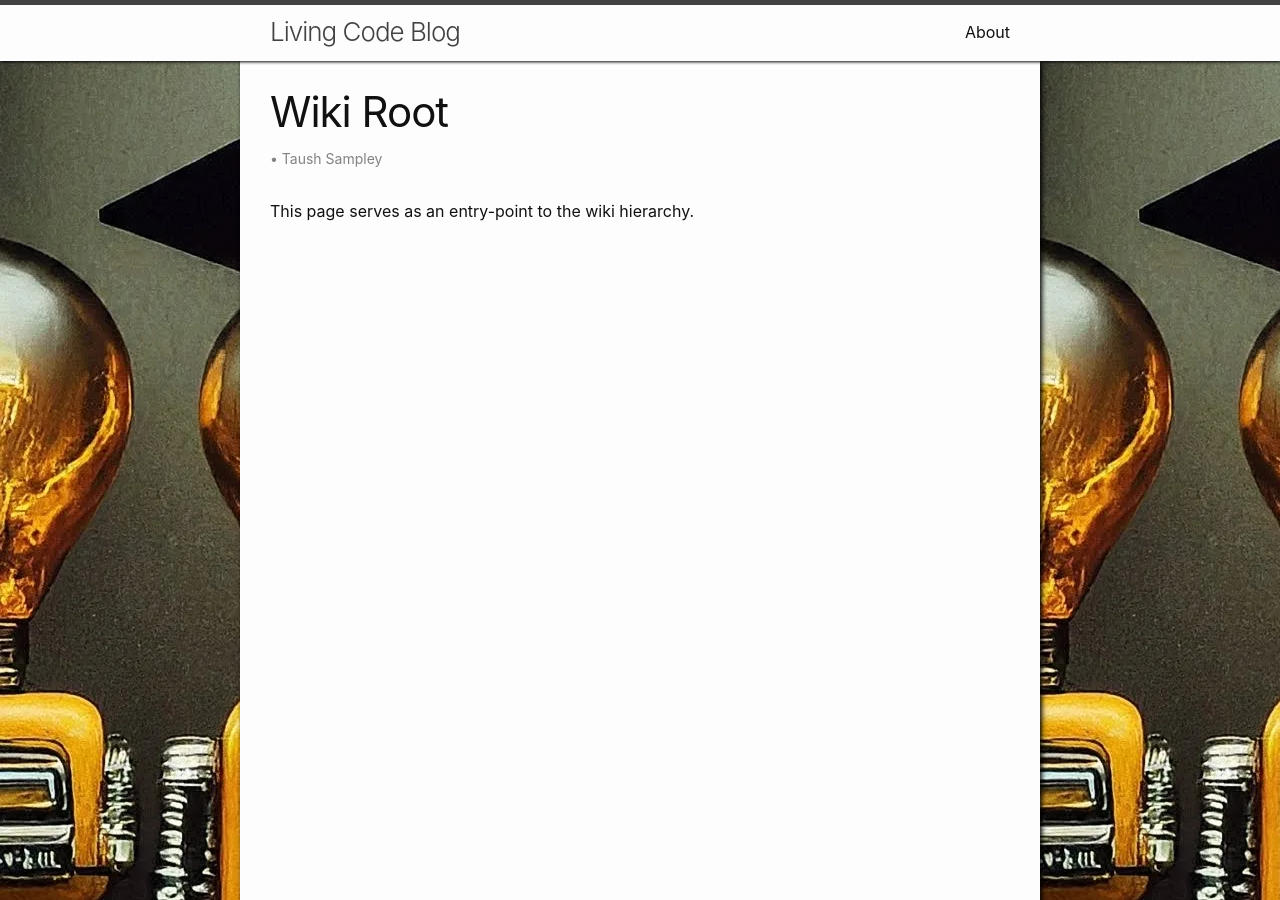
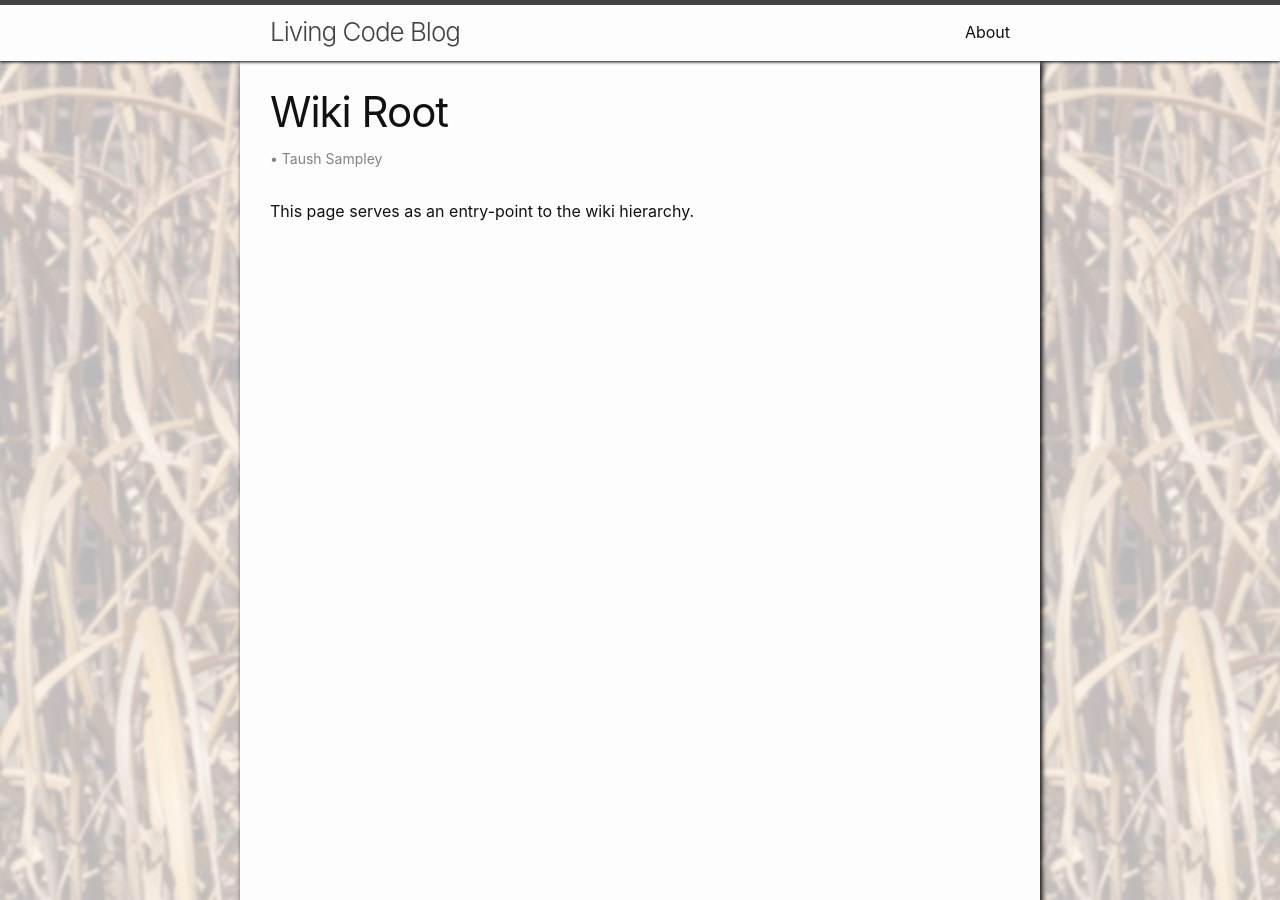
Before and after one commit to TSampley/TSampley.github.io, a Jekyll site: the page built from wiki-root.md, in a window 1280 px wide and 900 px high. Built offline with Jekyll 4.4.1, drawn with Linux system fonts in a browser that asks for light colours.

Commit message:
Replace posts background image

```diff
--- a/_sass/base.scss
+++ b/_sass/base.scss
@@ -157,7 +157,7 @@
     position: sticky;
     top: 0;
 
-    background-image: url("/assets/img/agents.webp");
+    background-image: url("/assets/img/patterns/grass.jpg");
     background-repeat: repeat;
 
     z-index: 0;
```
Also changed, not shown: assets/img/headers/agents.webp (renamed from assets/img/agents.webp), assets/img/headers/astronauts.webp (renamed from assets/img/astronauts.webp), assets/img/headers/bastille.jpg (renamed from assets/img/bastille.jpg), assets/img/headers/branches.webp (renamed from assets/img/branches.webp), assets/img/headers/dependency-pattern.webp (renamed from assets/img/dependency-pattern.webp), assets/img/headers/evolution.webp (renamed from assets/img/evolution.webp), assets/img/headers/forest.webp (renamed from assets/img/forest.webp), assets/img/headers/laughter.webp (renamed from assets/img/laughter.webp), assets/img/headers/people.webp (renamed from assets/img/people.webp), assets/img/patterns/grass og.jpg (added), assets/img/patterns/grass.jpg (added), 1 other file.
